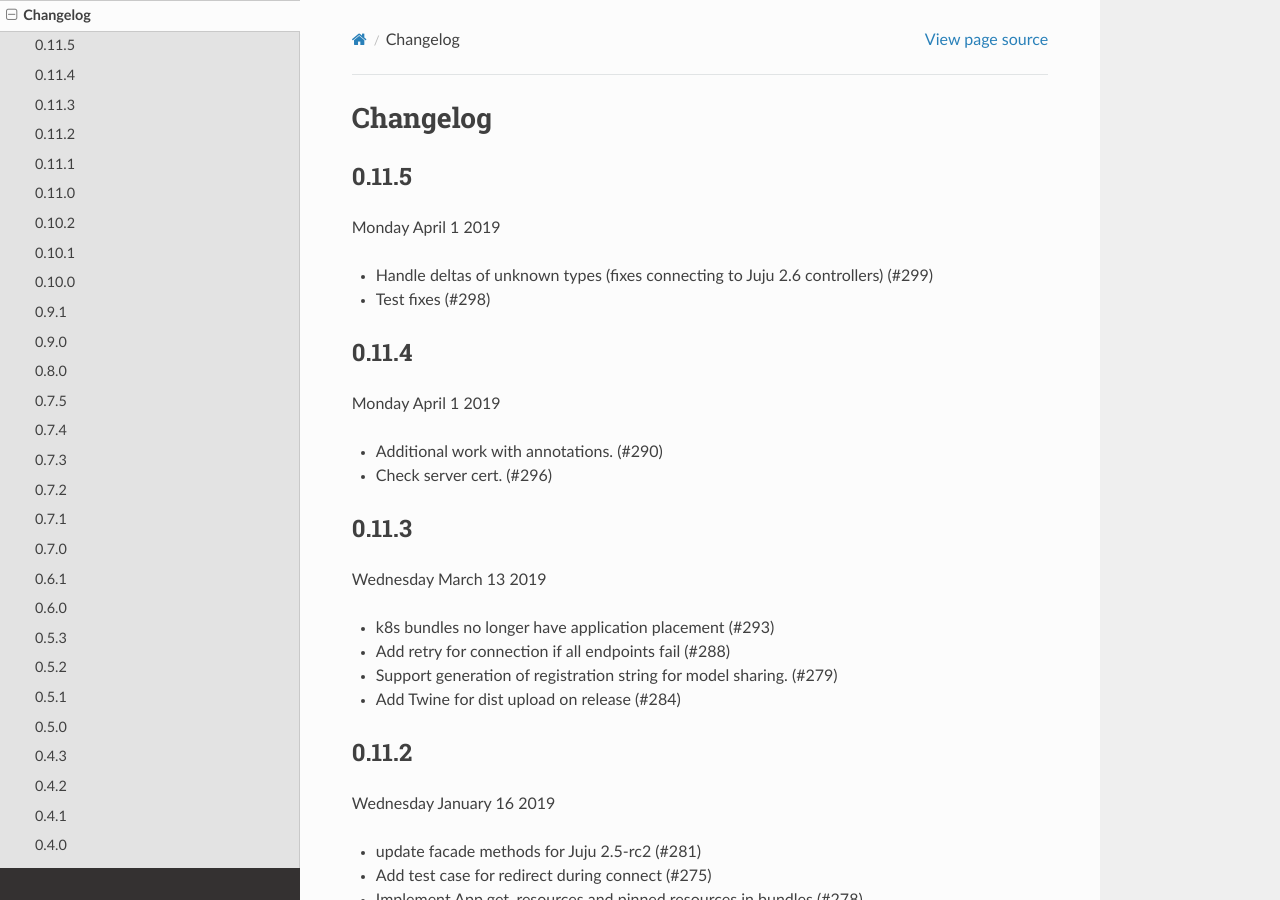
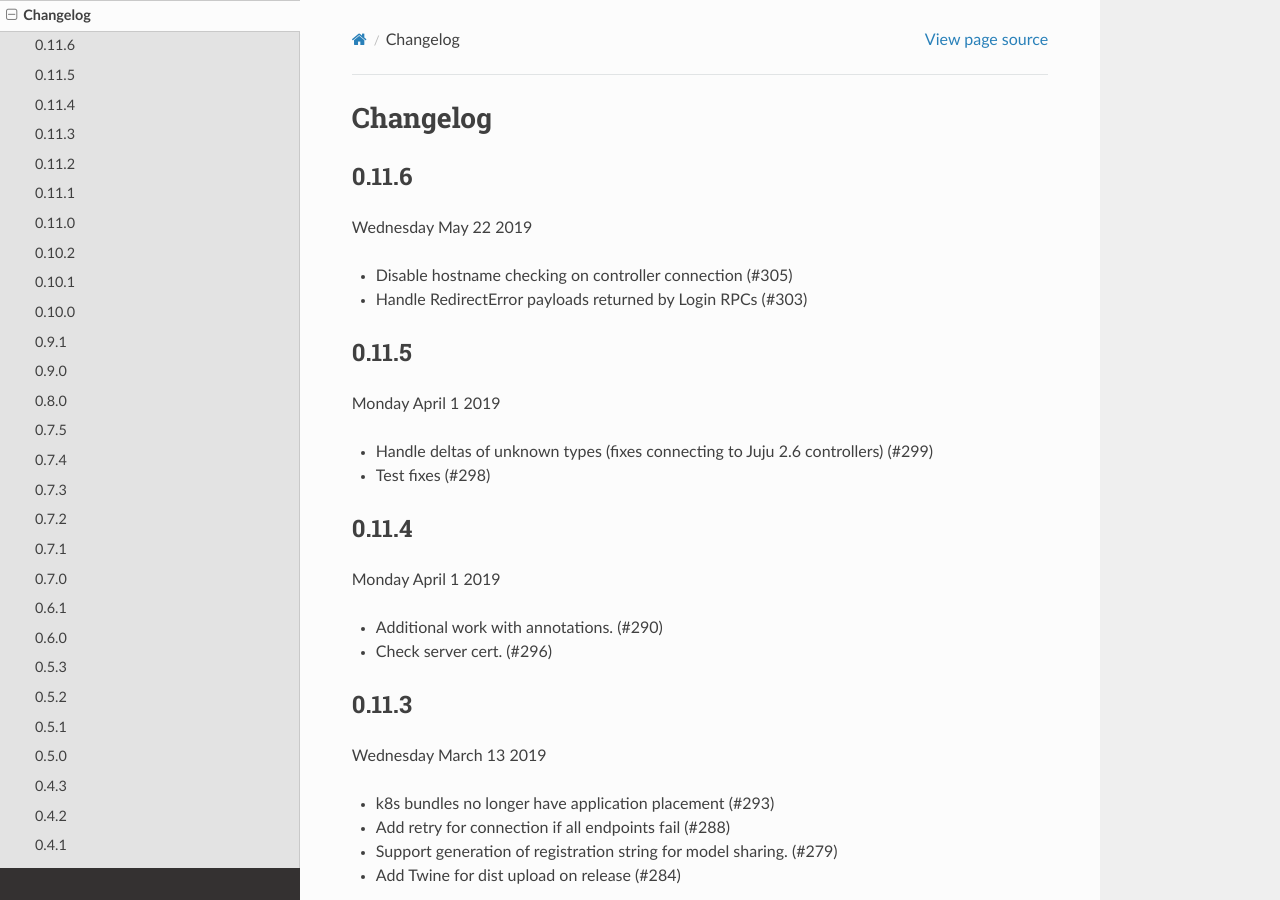
Before and after one commit to juju/python-libjuju, a Sphinx documentation site: the page built from docs/changelog.rst, in a window 1280 px wide and 900 px high. Built offline with Sphinx 7.4.7 and the Read the Docs theme 2.0.0, drawn with Linux system fonts in a browser that asks for light colours; pages that are not in the unit, such as notebooks, are missing from menus.

Commit message:
Bump version and update changelog for release

```diff
--- a/docs/changelog.rst
+++ b/docs/changelog.rst
@@ -1,5 +1,13 @@
 Changelog
 ---------
+
+0.11.6
+^^^^^^
+Wednesday May 22 2019
+
+* Disable hostname checking on controller connection (#305)
+* Handle RedirectError payloads returned by Login RPCs (#303)
+
 
 0.11.5
 ^^^^^^
```
Also changed, not shown: 1 other file.
